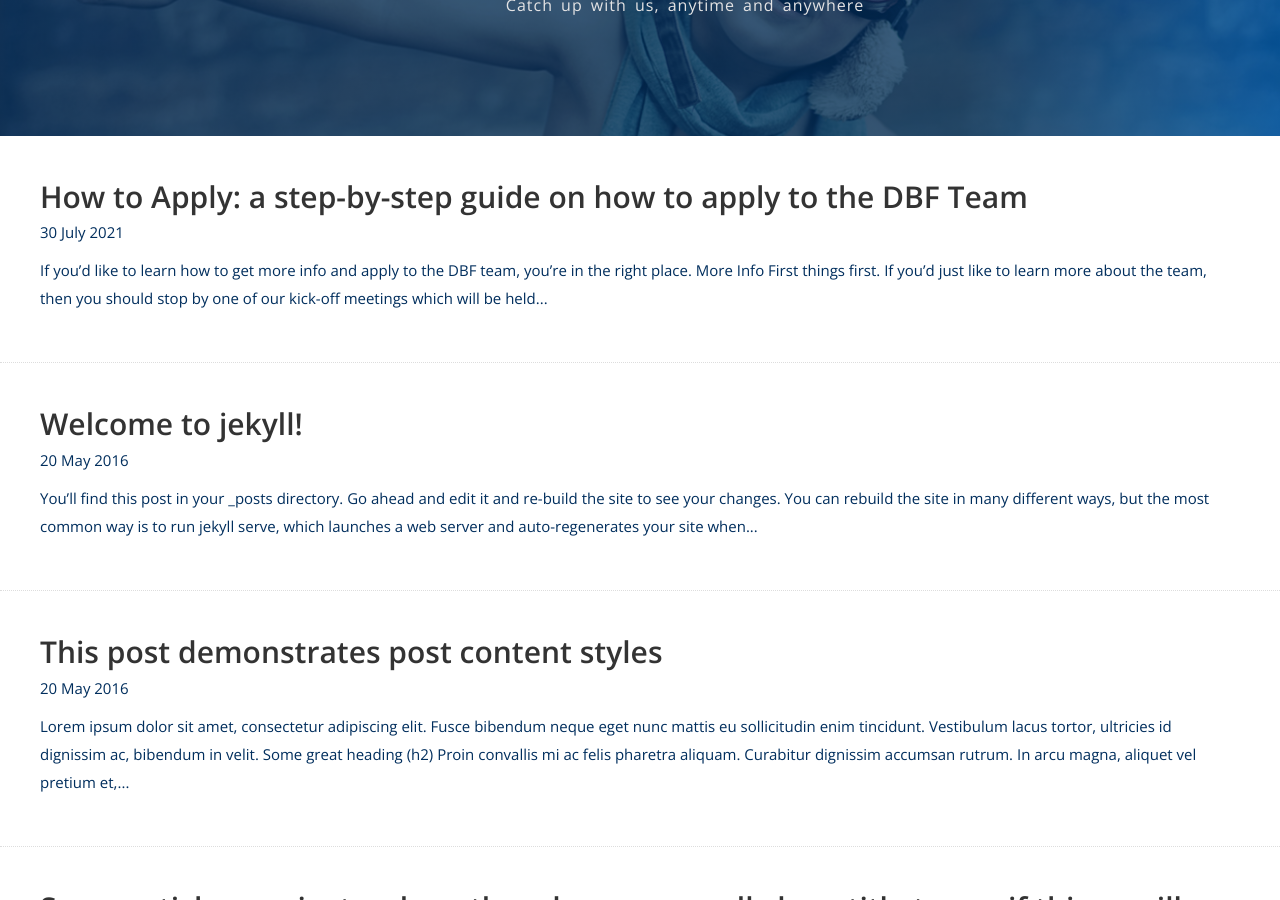
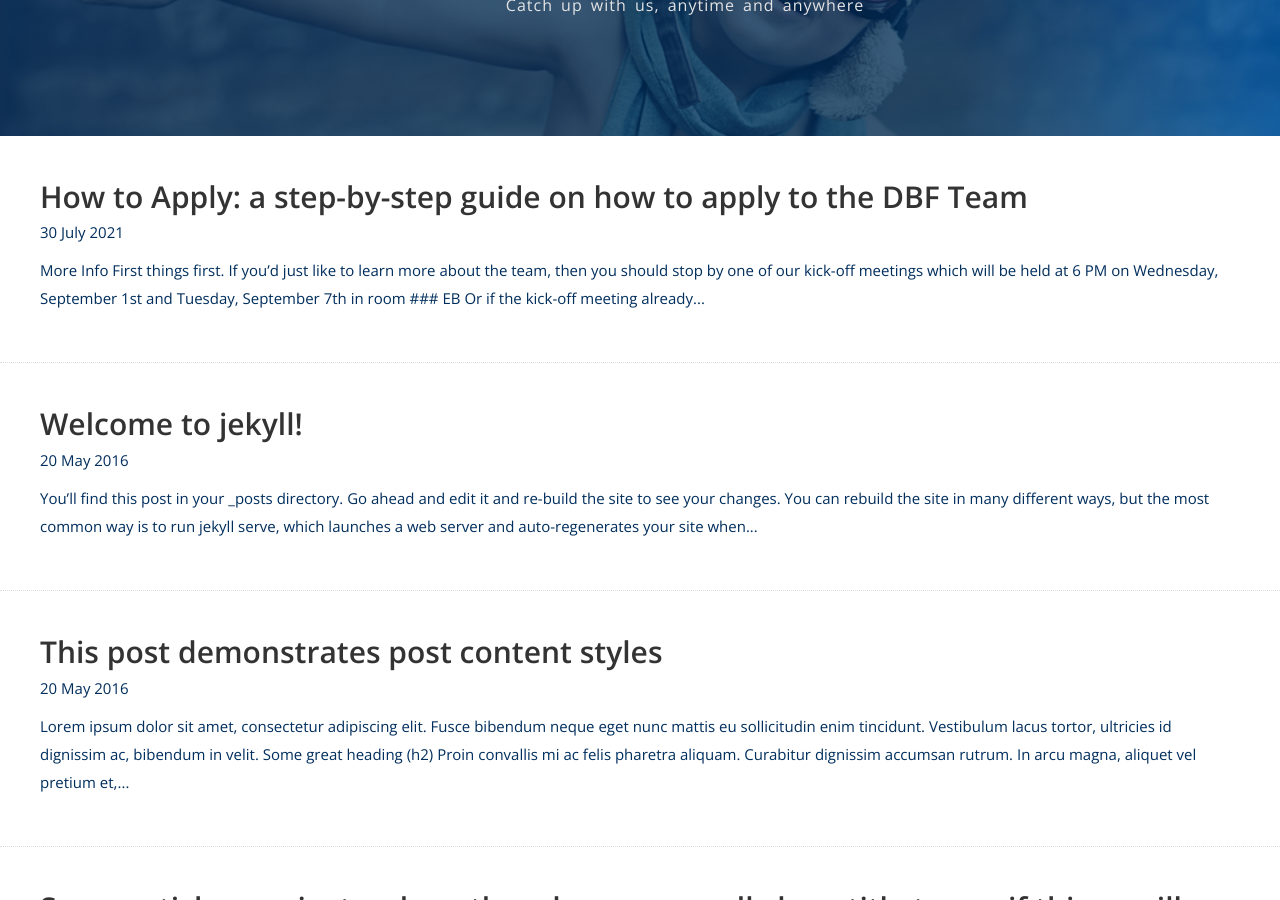
Before and after one commit to BYU-Aeronautics-Club/DBF, a Jekyll site: the page built from blog.html, in a window 1280 px wide and 900 px high, scrolled down 324 px. Built offline with Jekyll 4.4.1, drawn with Linux system fonts in a browser that asks for light colours; nearby versions of some CDN libraries; some web fonts are replaced.

Commit message:
clean up post

```diff
--- a/_posts/2021-07-30-apply.md
+++ b/_posts/2021-07-30-apply.md
@@ -3,8 +3,6 @@ layout: post
 title: "How to Apply: a step-by-step guide on how to apply to the DBF Team"
 author: "Judd Mehr"
 ---
-
-If you'd like to learn how to get more info and apply to the DBF team, you're in the right place.
 
 ## More Info
 First things first.  If you'd just like to learn more about the team, then you should stop by one of our kick-off meetings which will be held at
```
